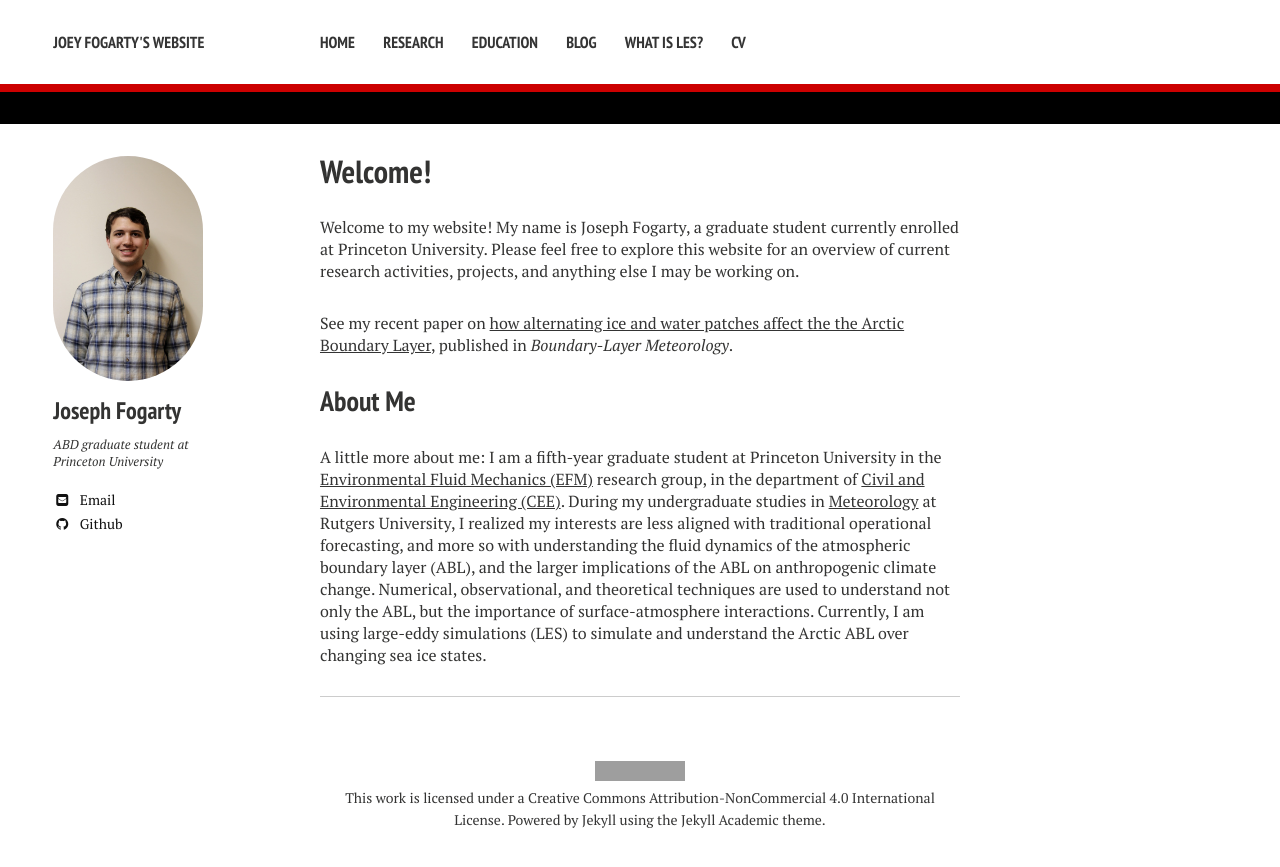
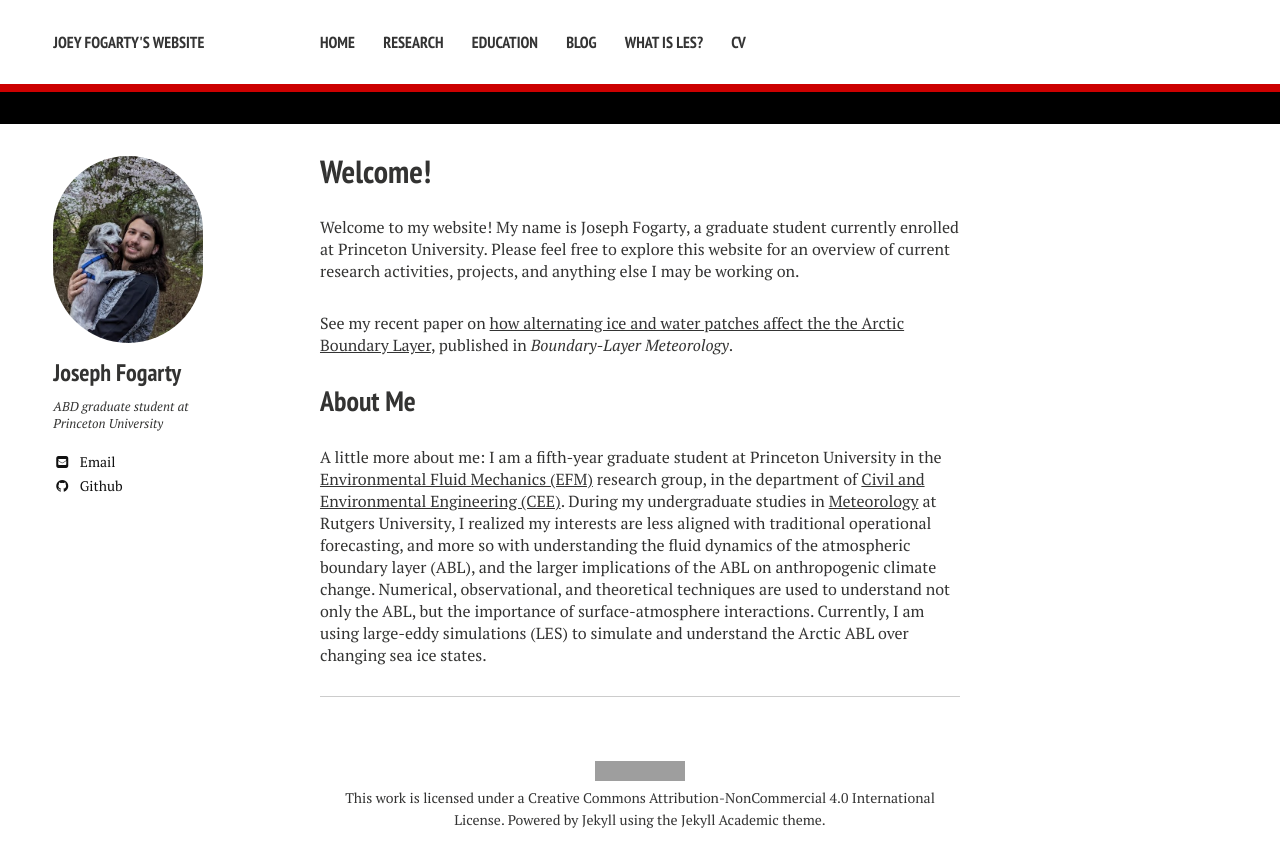
Before and after one commit to josephfogarty/josephfogarty.github.io, a Jekyll site: the page built from index.md, in a window 1280 px wide. Shown: the top 867 px of the page. Built offline with Jekyll 4.4.1, drawn with Linux system fonts in a browser that asks for light colours; nearby versions of some CDN libraries; grey boxes are pictures that could not be loaded.

Commit message:
prof upd

```diff
--- a/_config.yml
+++ b/_config.yml
@@ -7,7 +7,7 @@ logo: # filename of a logo image that has been placed into your images directory
 # Enter the following platform usernames if you would like for them to appear on your site.
 owner:
   name: Joseph Fogarty
-  avatar: joey.jpg
+  avatar: jfogarty_thin.jpg
   bio: "ABD graduate student at Princeton University"
   email: jf38@princeton.edu
   # Do not include the @ symbol in your Twitter username
```
Also changed, not shown: images/jfogarty_thin.jpg (added), images/joey.jpg (deleted).
